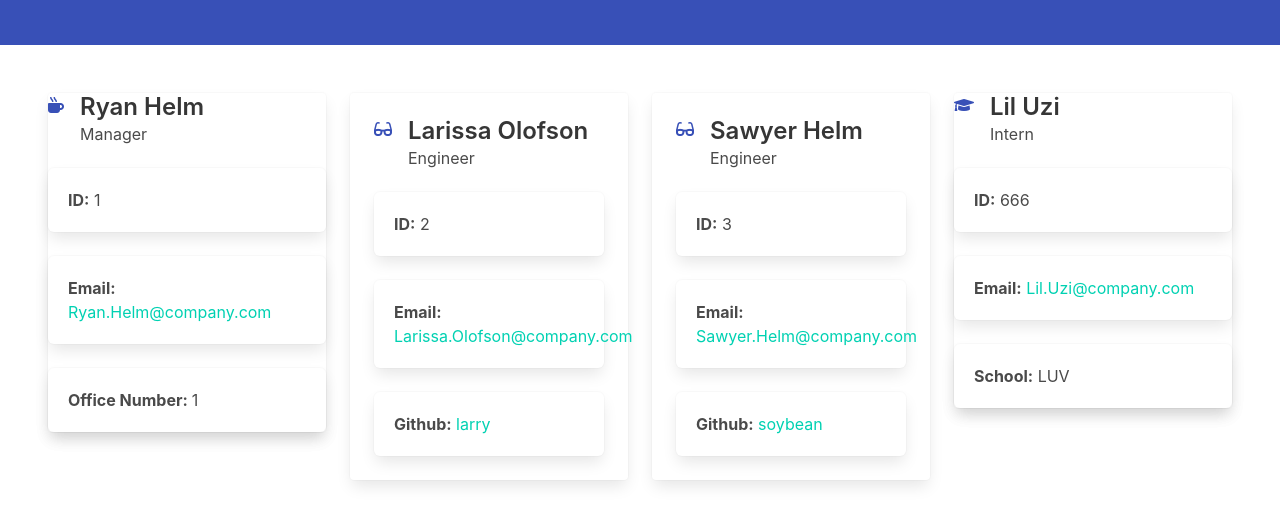
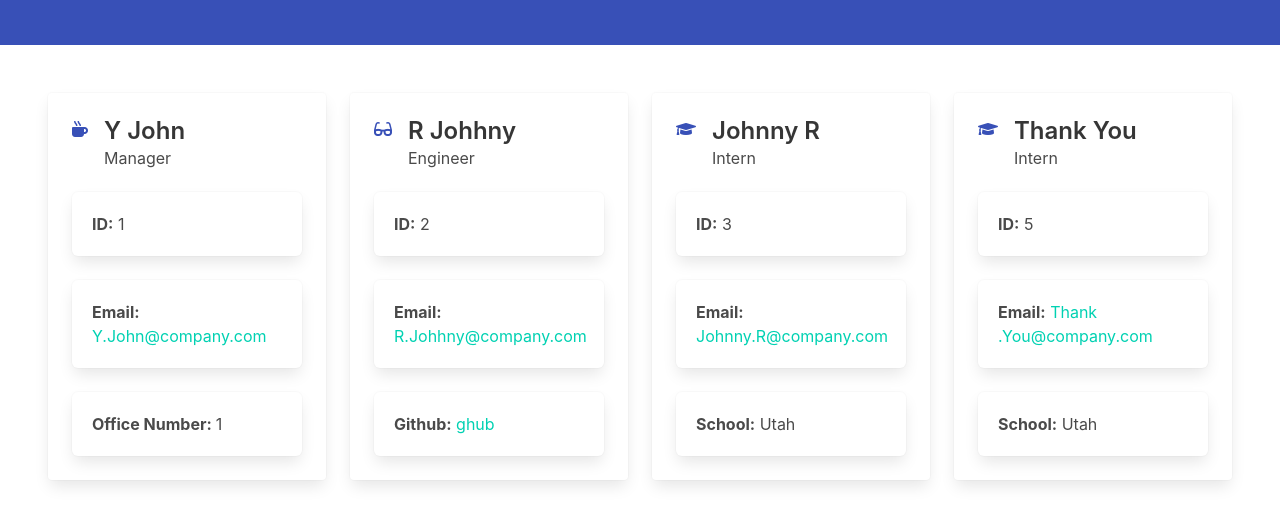
Before and after one commit to rjhelm/team-profile-generator, a website: page dist/index.html in a window 1280 px wide. Shown: the part 87-612 px from the top of the page. Drawn offline with nearby package versions, Linux system fonts and the light colour scheme.

Commit message:
changes to readme

```diff
--- a/dist/index.html
+++ b/dist/index.html
@@ -26,19 +26,19 @@
 
         <div class="column is-one-quarter-desktop">
         <div class="card">
-            <div class="card-content-background-danger-dark">
+            <div class="card-content">
                 <div class="media">
                     <div class="media-left has-text-link-dark">
                         <i class="fas fa-mug-hot fas-fa-lg"></i>
                     </div>
                     <div class="media-content">
-                        <p class="title is-4">Ryan Helm</p>
+                        <p class="title is-4">Y John</p>
                         <p class="subtitle is-6">Manager</p>
                     </div>
                 </div>
                 <div class="content">
                     <div class="box"><span class="has-text-weight-bold">ID:</span> 1</div>
-                    <div class="box"><span class="has-text-weight-bold">Email:</span> <a href="mailto:Ryan.Helm@company.com" class="has-text-primary">Ryan.Helm@company.com</a></div>
+                    <div class="box"><span class="has-text-weight-bold">Email:</span> <a href="mailto:Y.John@company.com" class="has-text-primary">Y.John@company.com</a></div>
                     <div class="box"><span class="has-text-weight-bold">Office Number: </span>1</div>
                 </div>
             </div>
@@ -52,14 +52,14 @@
                         <i class="fas fa-glasses fas-fa-lg"></i>
                     </div>
                     <div class="media-content">
-                        <p class="title is-4">Larissa Olofson</p>
+                        <p class="title is-4">R Johhny</p>
                         <p class="subtitle is-6">Engineer</p>
                     </div>
                 </div>
                 <div class="content">
                     <div class="box"><span class="has-text-weight-bold">ID:</span> 2</div>
-                    <div class="box"><span class="has-text-weight-bold">Email:</span> <a href="mailto:Larissa.Olofson@company.com" class="has-text-primary">Larissa.Olofson@company.com</a></div>
-                    <div class="box"><span class="has-text-weight-bold">Github:</span> <a href="https://github.com/larry" target="_blank" class="has-text-primary">larry</a></div>
+                    <div class="box"><span class="has-text-weight-bold">Email:</span> <a href="mailto:R.Johhny@company.com" class="has-text-primary">R.Johhny@company.com</a></div>
+                    <div class="box"><span class="has-text-weight-bold">Github:</span> <a href="https://github.com/ghub" target="_blank" class="has-text-primary">ghub</a></div>
                 </div>
             </div>
         </div>
@@ -69,37 +69,37 @@
             <div class="card-content">
                 <div class="media">
                     <div class="media-left has-text-link-dark">
-                        <i class="fas fa-glasses fas-fa-lg"></i>
+                        <i class="fas fa-graduation-cap fas-fa-lg"></i>
                     </div>
                     <div class="media-content">
-                        <p class="title is-4">Sawyer Helm</p>
-                        <p class="subtitle is-6">Engineer</p>
+                        <p class="title is-4">Johnny R</p>
+                        <p class="subtitle is-6">Intern</p>
                     </div>
                 </div>
                 <div class="content">
                     <div class="box"><span class="has-text-weight-bold">ID:</span> 3</div>
-                    <div class="box"><span class="has-text-weight-bold">Email:</span> <a href="mailto:Sawyer.Helm@company.com" class="has-text-primary">Sawyer.Helm@company.com</a></div>
-                    <div class="box"><span class="has-text-weight-bold">Github:</span> <a href="https://github.com/soybean" target="_blank" class="has-text-primary">soybean</a></div>
+                    <div class="box"><span class="has-text-weight-bold">Email:</span> <a href="mailto:Johnny.R@company.com" class="has-text-primary">Johnny.R@company.com</a></div>
+                    <div class="box"><span class="has-text-weight-bold">School:</span> Utah</div>
                 </div>
             </div>
         </div>
     </div>
         <div class="column is-one-quarter-desktop">
         <div class="card">
-            <div class="card-content-background-danger-dark">
+            <div class="card-content">
                 <div class="media">
                     <div class="media-left has-text-link-dark">
                         <i class="fas fa-graduation-cap fas-fa-lg"></i>
                     </div>
                     <div class="media-content">
-                        <p class="title is-4">Lil Uzi</p>
+                        <p class="title is-4">Thank  You</p>
                         <p class="subtitle is-6">Intern</p>
                     </div>
                 </div>
                 <div class="content">
-                    <div class="box"><span class="has-text-weight-bold">ID:</span> 666</div>
-                    <div class="box"><span class="has-text-weight-bold">Email:</span> <a href="mailto:Lil.Uzi@company.com" class="has-text-primary">Lil.Uzi@company.com</a></div>
-                    <div class="box"><span class="has-text-weight-bold">School:</span> LUV</div>
+                    <div class="box"><span class="has-text-weight-bold">ID:</span> 5</div>
+                    <div class="box"><span class="has-text-weight-bold">Email:</span> <a href="mailto:Thank .You@company.com" class="has-text-primary">Thank .You@company.com</a></div>
+                    <div class="box"><span class="has-text-weight-bold">School:</span> Utah</div>
                 </div>
             </div>
         </div>
```
Also changed, not shown: README.md, assets/team.PNG (added).
